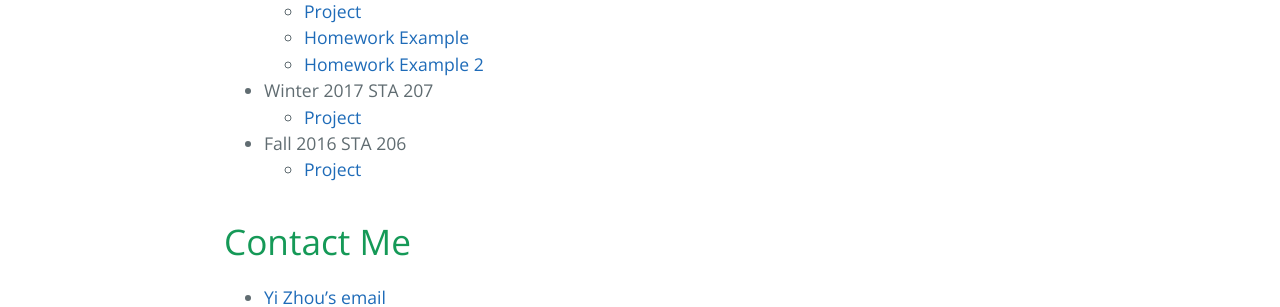
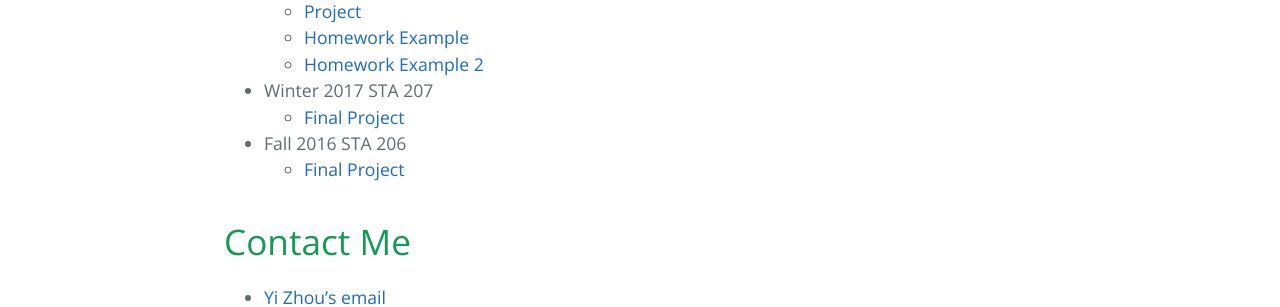
Before and after one commit to ZoeyYiZhou/ZoeyYiZhou.github.io, a Jekyll site: the page built from index.md, in a window 1280 px wide. Shown: the part 1029-1336 px from the top of the page. Built offline with Jekyll 4.4.1, drawn with Linux system fonts in a browser that asks for light colours; the repository's description, which GitHub fills in, is left out.

Commit message:
Update index.md
lalalala

```diff
--- a/index.md
+++ b/index.md
@@ -17,9 +17,9 @@ I am a graduate student at the University of California, Davis, pursuing my mast
    - [Homework Example](Yi_Zhou_assignment6.html)
    - [Homework Example 2](YiZhouAssignment2.html)
 - Winter 2017 STA 207
-   - [Project](https://view.publitas.com/p222-12524/sta207_finalprj/)
+   - [Final Project](https://view.publitas.com/p222-12524/sta207_finalprj/)
 - Fall 2016 STA 206
-   - [Project](https://drive.google.com/file/d/0B2oyM6CwCUTKRFBXbzNTc2pJRjA/view)
+   - [Final Project](https://view.publitas.com/p222-12524/stat206report/)
 
 
 
```
